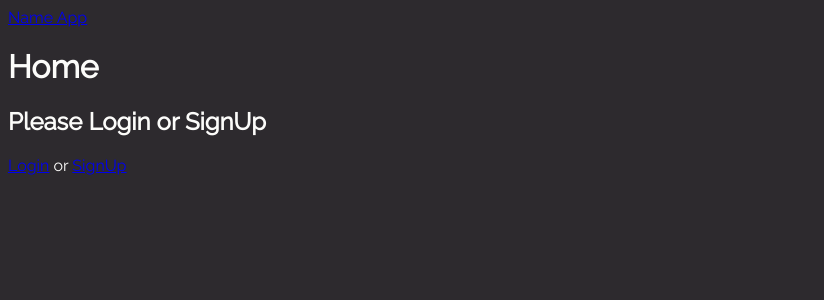
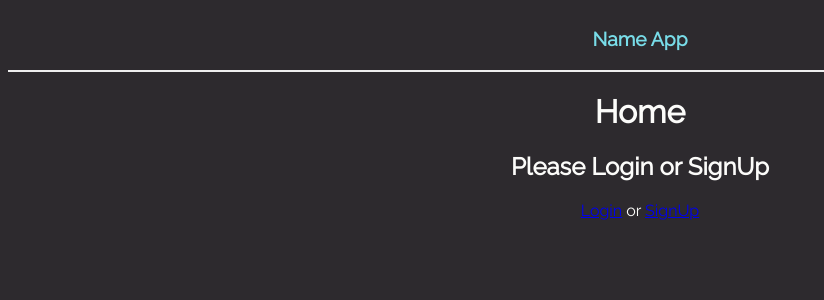
Before and after one commit to aliciamena12/productivity, a PHP site: page / in a window 1280 px wide. Shown: the top 300 px of the page, without its empty margins (0-824 px from the left). Run offline with PHP 8.4, Linux system fonts and the light colour scheme.

Commit message:
Added styles

```diff
--- a/assets/css/styles.css
+++ b/assets/css/styles.css
@@ -1,13 +1,53 @@
-/*
-input[type="text], input[type="password"]
 
-}
-*/
 body {
     background-color: #2d2a2e;
     color: #fcfcfa;
     font-family: 'Raleway', sans-serif;
+    justify-content: center;
+    text-align: center;
 }
+
+
+/***********************************
+ _    _                _
+| |  | |              | |
+| |__| | ___  __ _  __| | ___ _ __
+|  __  |/ _ \/ _` |/ _` |/ _ \ '__|
+| |  | |  __/ (_| | (_| |  __/ |
+|_|  |_|\___|\__,_|\__,_|\___|_|
+
+************************************/
+
+    header {
+        border-bottom: 2px solid #eee;
+        font-size: 1.2em;
+        padding: 20px 0;
+        margin-bottom: 10px;
+        width: 100%;
+        text-align: center;
+    }
+
+    header a {
+        text-decoration: none;
+        color:#78dce8;
+        font-weight: 900;
+    }
+
+    header a:hover {
+        color: #9f9df2;
+    }
+
+
+
+/****************************
+  _____           _
+ |_   _|         | |
+   | |  _ __   __| | _____  __
+   | | | '_ \ / _` |/ _ \ \/ /
+  _| |_| | | | (_| |  __/>  <
+ |_____|_| |_|\__,_|\___/_/\_\
+
+*******************************/
 
 .title {
     color: #ff6188;
```
Also changed, not shown: other parts of assets/css/styles.css (+74 -1 lines). Lines whose indentation alone changed are shown as unchanged.
